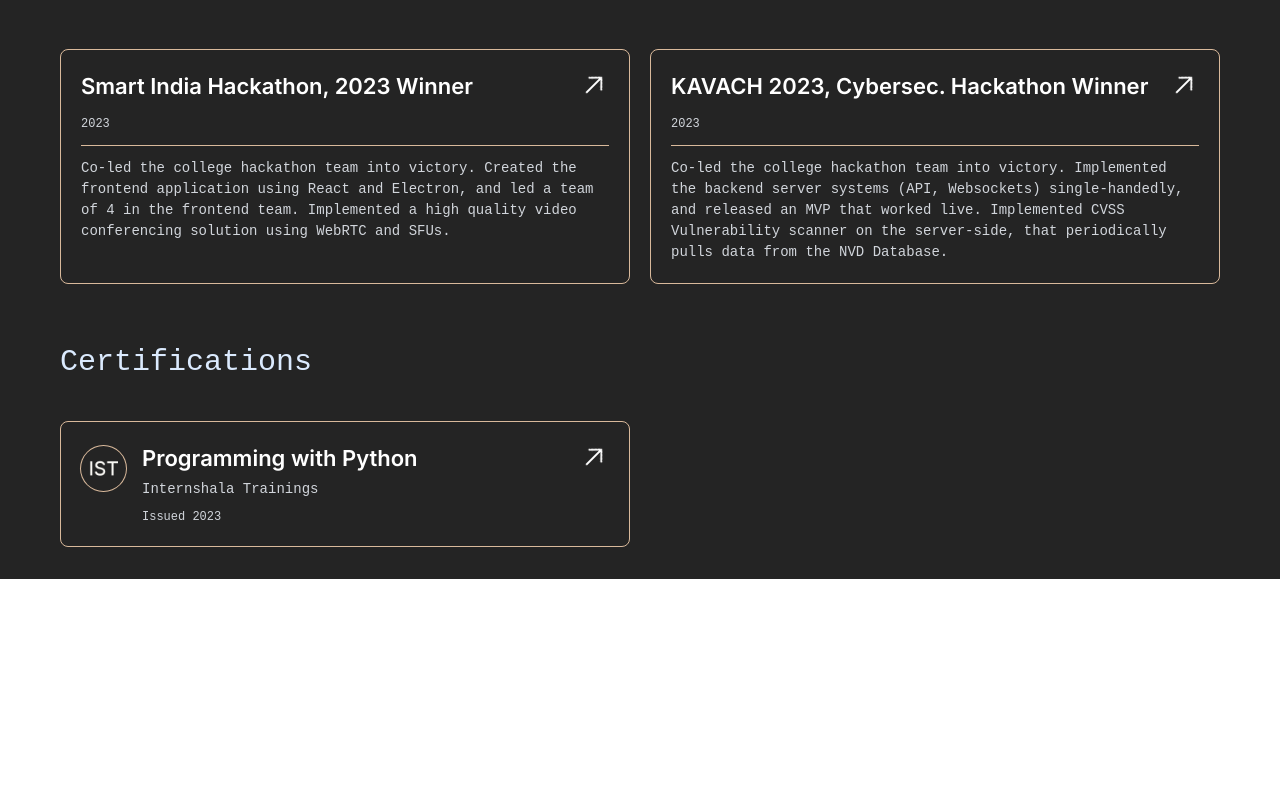
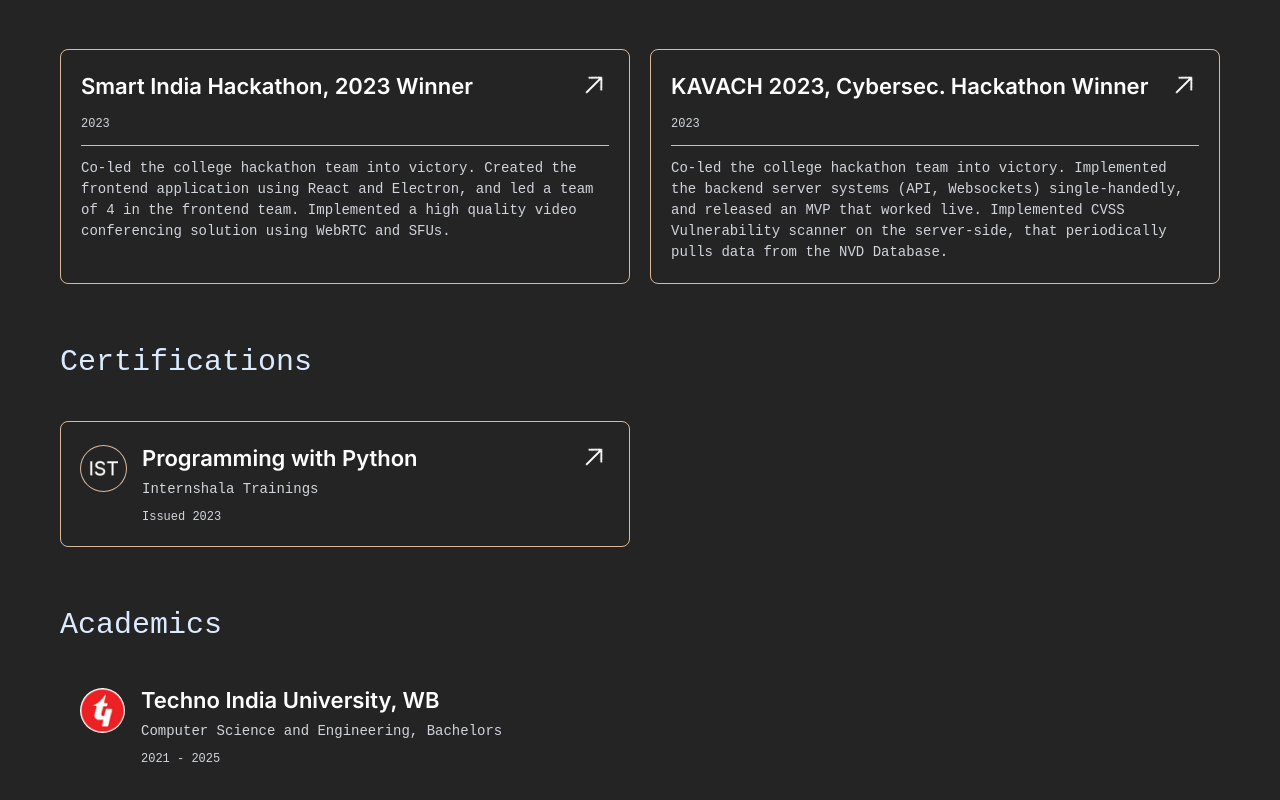
Before and after one commit to magnumxpm/portfolio, a Next.js app: page / in a window 1280 px wide. Shown: the part 2139-2939 px from the top of the page. Before the commit the page ends 2718 px from the top, so only its background shows below. Built offline with nearby package versions, Linux system fonts and the light colour scheme.

Commit message:
Added academics section

```diff
--- a/src/app/page.tsx
+++ b/src/app/page.tsx
@@ -9,6 +9,7 @@
 import ExperienceSection from "portfoliov1/components/ExperienceSection"
 import AchievementsSection from "portfoliov1/components/AchievementsSection"
 import CertificationsSection from "portfoliov1/components/CertificationsSection"
+import AcademicsSection from "portfoliov1/components/AcademicsSection"
 
 export default function Home() {
 	const [data, setData] = useState<{
@@ -77,6 +78,8 @@
 						<AchievementsSection />
 
 						<CertificationsSection />
+
+						<AcademicsSection />
 					</div>
 				</div>
 			</div>
--- /dev/null
+++ b/src/components/AcademicsSection.tsx
@@ -0,0 +1,64 @@
+import Image from "next/image"
+import Link from "next/link"
+
+export default function AcademicsSection() {
+	const data = [
+		{
+			schoolName: "Techno India University, WB",
+			degree: "Computer Science and Engineering, Bachelors",
+			tenure: "2021 - 2025",
+			schoolLogo: "/techno_logo.jpeg",
+		},
+	]
+	return (
+		<section id="academics">
+			<p className="text-xl text-blue-100 sm:text-2xl font-medium font-code">
+				Academics
+			</p>
+			<div className="mt-6 md:mt-9 grid w-full gap-10">
+				{data.map((val, idx) => (
+					<AcademicsCard
+						schoolLogo={val.schoolLogo}
+						schoolName={val.schoolName}
+						degree={val.degree}
+						tenure={val.tenure}
+					/>
+				))}
+			</div>
+		</section>
+	)
+}
+
+function AcademicsCard({
+	schoolLogo,
+	schoolName,
+	degree,
+	tenure,
+}: {
+	schoolName: string
+	degree: string
+	tenure: string
+	schoolLogo: string
+}) {
+	return (
+		<div className="flex items-start gap-3 sm:gap-4 px-4 sm:px-5 rounded-lg">
+			<Image
+				src={schoolLogo}
+				alt={`${schoolName} logo`}
+				width={45}
+				height={45}
+				className="mt-1 rounded-full group-hover:scale-105 transition-all duration-500 object-contain"
+			/>
+
+			<div className="flex flex-col gap-1 flex-1">
+				<p className="text-md sm:text-lg font-semibold">{schoolName}</p>
+				<p className="text-sm sm:text-[14px] font-medium font-code text-gray-300">
+					{degree}
+				</p>
+				<p className="mt-1 text-xs sm:text-sm font-medium font-code text-gray-300">
+					{tenure}
+				</p>
+			</div>
+		</div>
+	)
+}
```
Also changed, not shown: public/techno_logo.jpeg (added).
